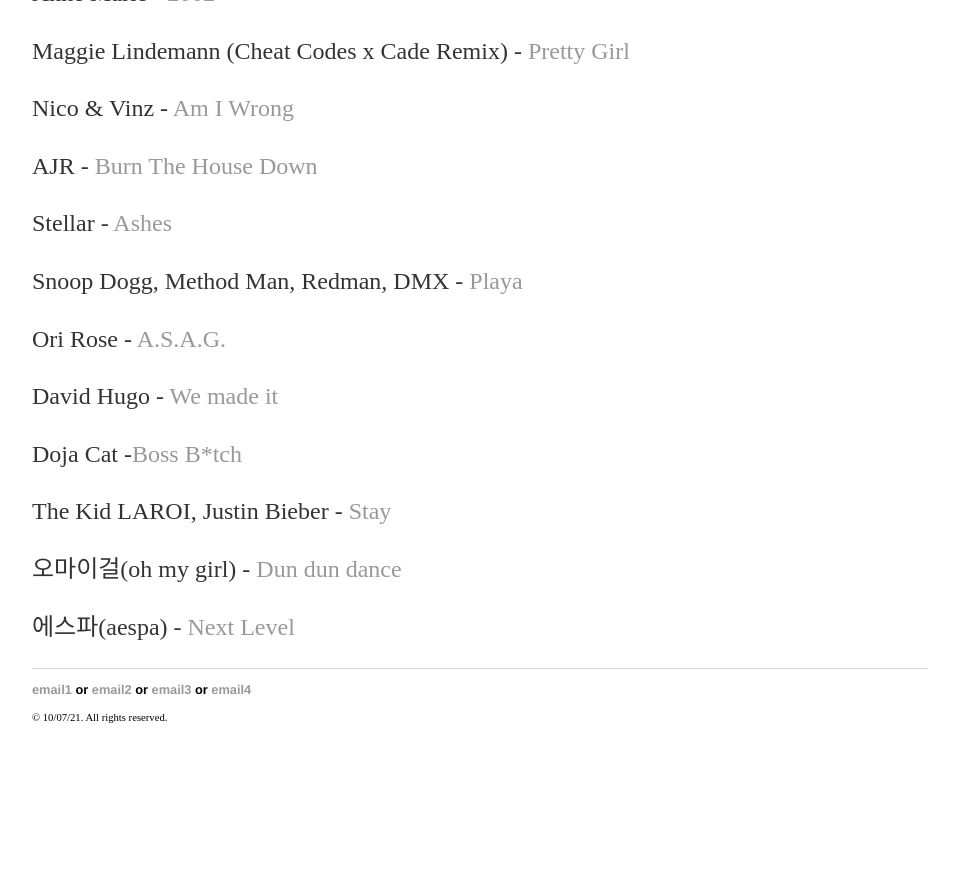
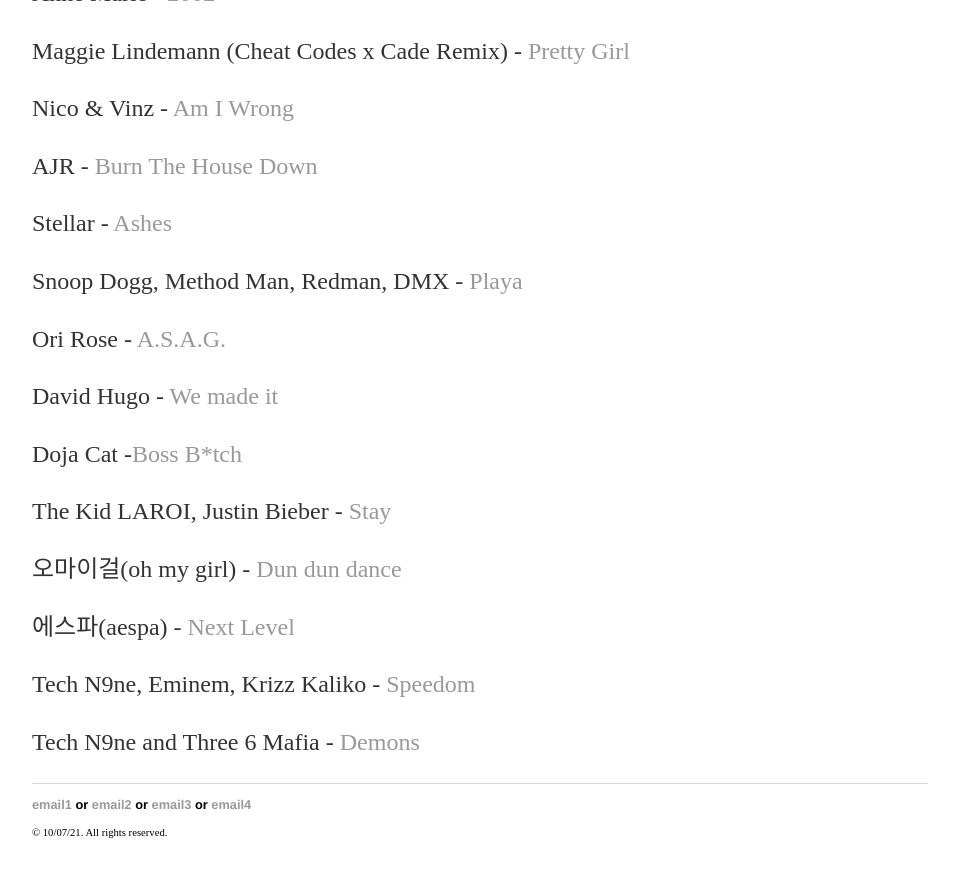
Before and after one commit to yjkweon24/yjkweon24.github.io, a Jekyll site: the page built from _posts/2018-10-23-songs-that-i-love.md, in a window 1280 px wide and 900 px high, scrolled down 15817 px. Shown: the top 877 px of the window, without its empty margins (160-1119 px from the left). Built offline with Jekyll 4.4.1, drawn with Linux system fonts in a browser that asks for light colours; before the commit the page ends 16602 px from its top, so only the background shows below that.

Commit message:
Update 2018-10-23-songs-that-i-love.md

```diff
--- a/_posts/2018-10-23-songs-that-i-love.md
+++ b/_posts/2018-10-23-songs-that-i-love.md
@@ -562,3 +562,7 @@
 오마이걸(oh my girl) - [Dun dun dance](https://www.youtube.com/watch?v=P3ln1nmbf3o)
 
 에스파(aespa) - [Next Level](https://www.youtube.com/watch?v=-KMZJor-FzY)
+
+Tech N9ne, Eminem,  Krizz Kaliko - [Speedom](https://www.youtube.com/watch?v=_FBwVRNOL70)
+
+Tech N9ne and Three 6 Mafia - [Demons](https://www.youtube.com/watch?v=5gGezuzyu_c)
```
